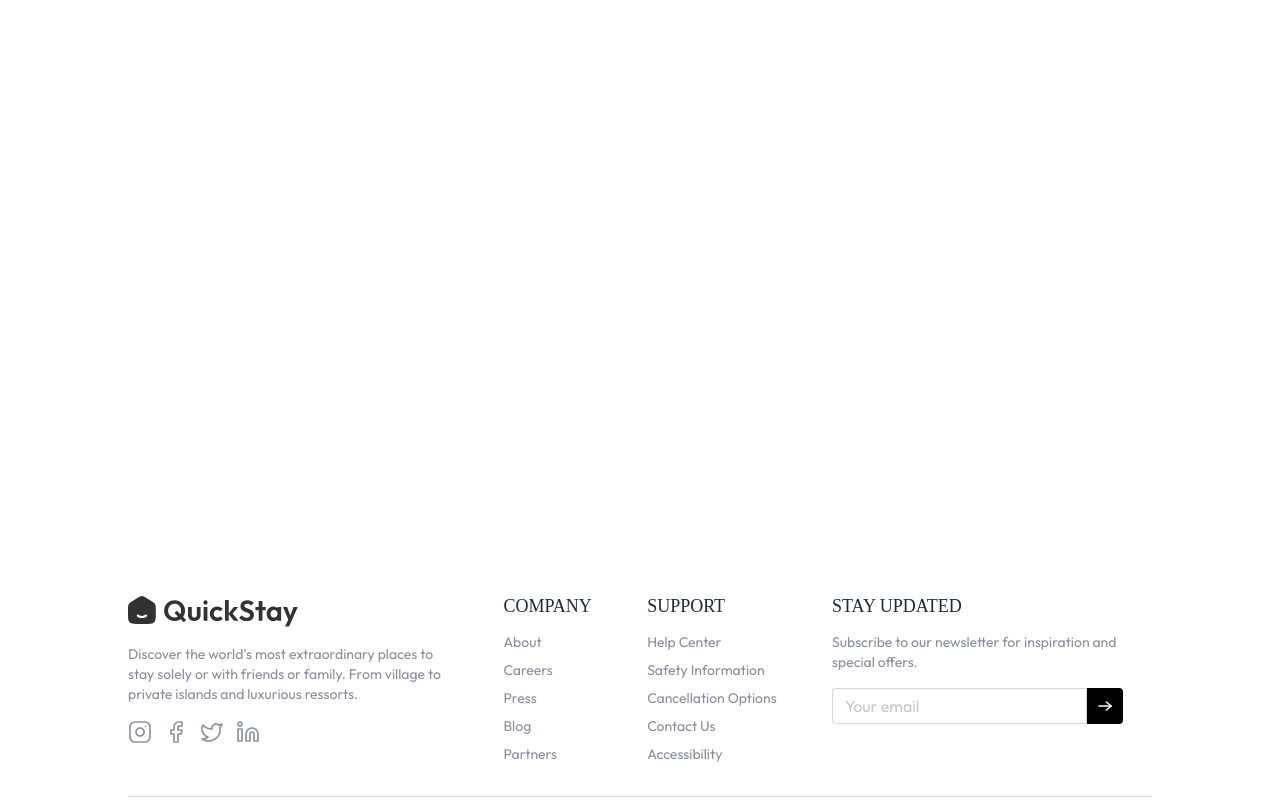
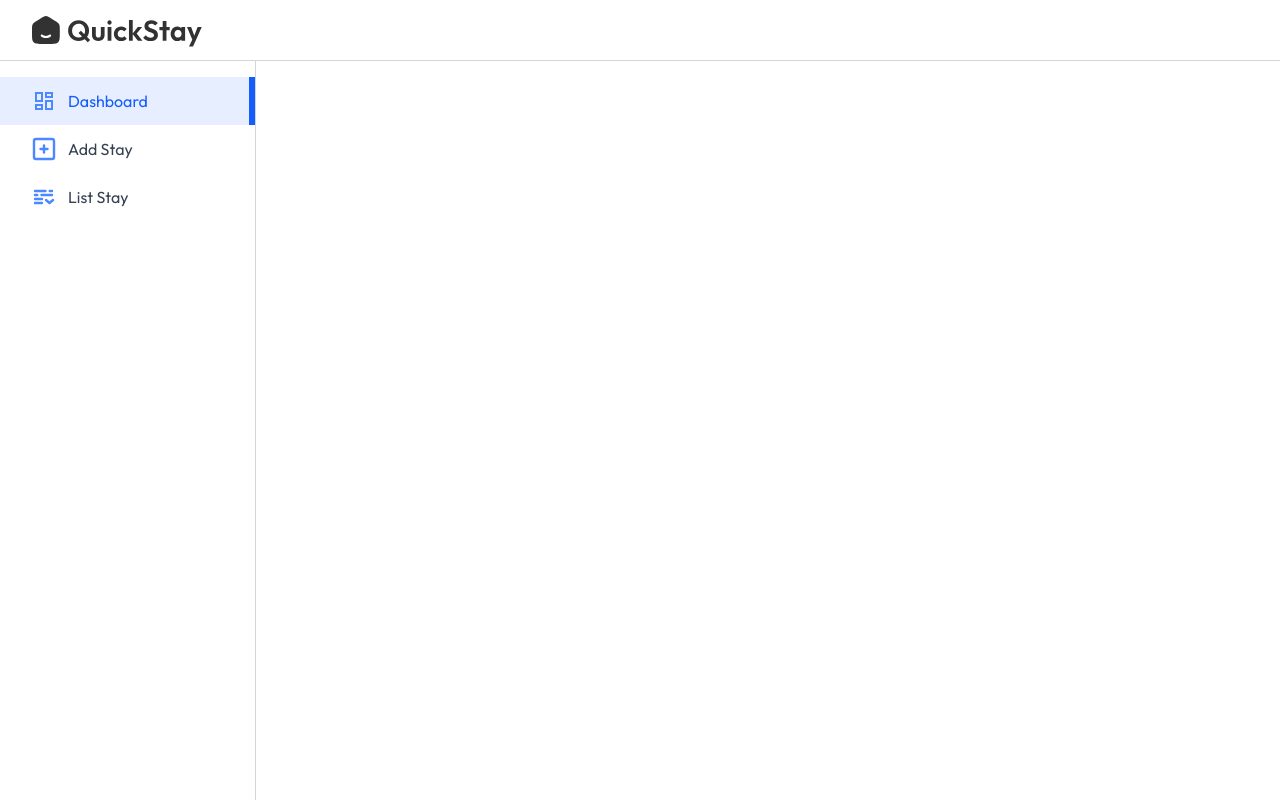
Before and after one commit to aymaneagle/QuickStay-Management, a React (Vite) app in the folder client/: page /QuickStay-Management/owner in a window 1280 px wide. Shown: the top 802 px of the page. Built offline with nearby package versions, Linux system fonts and the light colour scheme; no server answers; a web font is replaced by a local one.

Commit message:
feat: add owner dashboard layout (navbar, sidebar, outlet routing)

```diff
--- a/client/src/App.jsx
+++ b/client/src/App.jsx
@@ -7,6 +7,7 @@
 import StayDetails from './pages/StayDetails';
 import MyBookings from './pages/MyBookings';
 import StayReg from './components/StayReg';
+import Layout from './pages/hotelOwner/Layout';
 
 
 const App = () => {
@@ -22,6 +23,7 @@
           <Route path='/stays' element= {<AllStays/>} />
           <Route path='/stays/:id' element= {<StayDetails/>} />
           <Route path='/my-bookings' element= {<MyBookings/>} />
+          <Route path='/owner' element= {<Layout/>} />
         </Routes>
       </div>
         <Footer/>
--- /dev/null
+++ b/client/src/components/hotelOwner/Navbar.jsx
@@ -0,0 +1,18 @@
+import React from 'react';
+import {Link} from "react-router-dom"
+import {assets} from '../../assets/assets'
+import {UserButton} from '@clerk/clerk-react'
+
+const Navbar = () => {
+    return (
+        <div className="flex items-center justify-between px-4 md:px-8 border-b
+        border-gray-300 py-3 bg-white transition-all duration-300">
+            <Link to='/'>
+                 <img src={assets.logo} alt="logo" className="h-9 invert opacity-80" />
+            </Link>
+            <UserButton/>
+        </div>
+    );
+};
+
+export default Navbar;
--- /dev/null
+++ b/client/src/components/hotelOwner/Sidebar.jsx
@@ -0,0 +1,28 @@
+import React from 'react';
+import{assets} from "../../assets/assets.js"
+import {NavLink} from "react-router-dom"
+const Sidebar = () => {
+
+   const sidebarLinks=[
+    {name:"Dashboard" , path: "/owner", icon: assets.dashboardIcon},
+    {name:"Add Stay", path:"/owner/add-stay", icon: assets.addIcon},
+    {name:"List Stay", path:"/owner/list-stay", icon: assets.listIcon}
+   ]
+
+    return (
+        <div className="md:w-64 w-16 border-r h-full text-base border-gray-300 pt-4
+        flex flex-col transition-all duration-300">
+            {sidebarLinks.map((item,index)=>(
+                <NavLink to={item.path} key={index} end="/owner"
+                className={({isActive})=>`flex items-center py-3 px-4 md:px-8 gap-3
+                ${isActive ? "border-r-4 md:border-r-[6px] bg-blue-600/10 border-blue-600  text-blue-600":
+                "hover:bg-gray-100/90 border-white text-gray-700"} `} >
+                  <img src={item.icon} alt={item.name} className="min-h-6 min-w-6" />
+                  <p className="md:block hidden text-center"> {item.name} </p>
+                </NavLink>
+            ))}
+        </div>
+    );
+};
+
+export default Sidebar;
--- /dev/null
+++ b/client/src/pages/hotelOwner/Layout.jsx
@@ -0,0 +1,20 @@
+import React from 'react';
+import Navbar from '../../components/hotelOwner/Navbar';
+import Sidebar from '../../components/hotelOwner/Sidebar.jsx';
+import {Outlet} from "react-router-dom"
+
+const Layout = () => {
+    return (
+        <div className="flex flex-col h-screen">
+            <Navbar/>
+            <div className="flex h-full">
+                <Sidebar/>
+                <div className="flex-1 p-4 pt-10 md:px-10 h-full">
+                    <Outlet/>
+                </div>
+            </div>
+        </div>
+    );
+};
+
+export default Layout;
```
Also changed, not shown: client/src/pages/hotelOwner/AddRoom.jsx (added), client/src/pages/hotelOwner/Dashboard.jsx (added), client/src/pages/hotelOwner/ListRoom.jsx (added).
